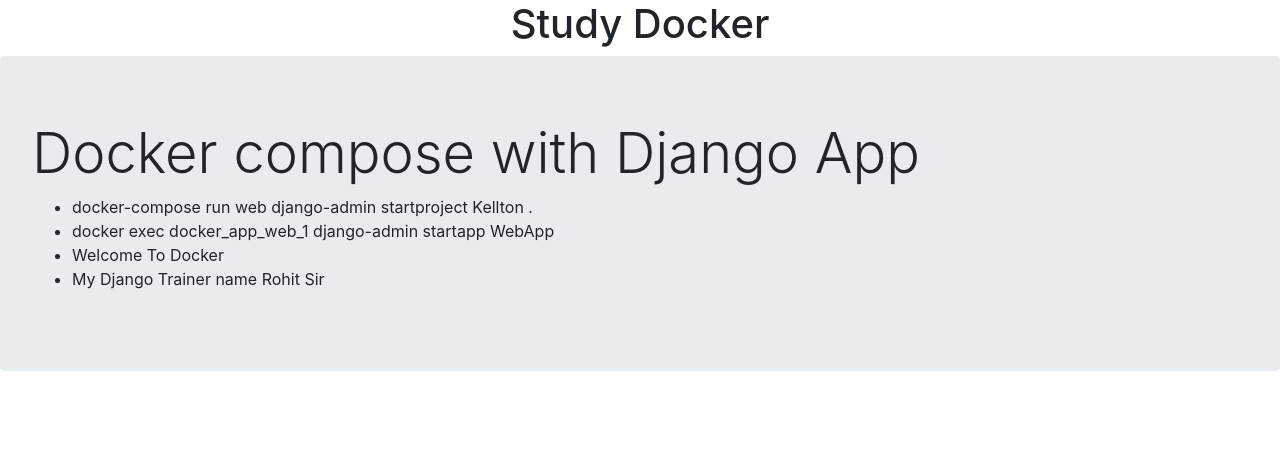
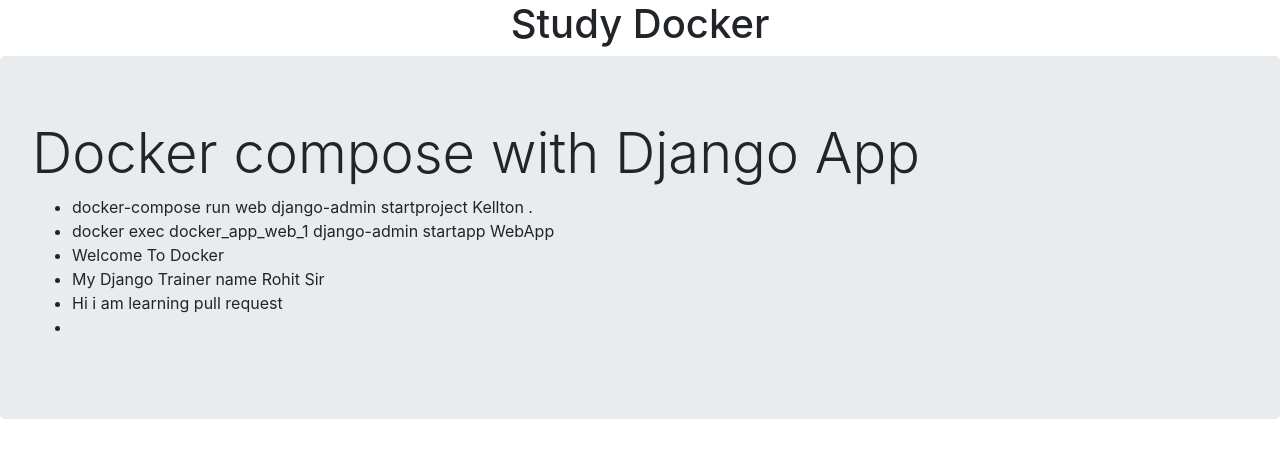
Before and after one commit to RahulGupta237/Django_Training, a Django app: page /compose_doc in a window 1280 px wide. Shown: the top 458 px of the page. Run offline with Django 3.2, Linux system fonts and the light colour scheme; some libraries are stand-ins or nearby versions.

Commit message:
Update Docker.html

```diff
--- a/Docker-Django/templates/WebApp/Docker.html
+++ b/Docker-Django/templates/WebApp/Docker.html
@@ -17,6 +17,7 @@
         <li>{{Create_App}}</li>
         <li>Welcome To Docker</li>
         <li>My Django Trainer name  Rohit Sir</li>
+        <li> Hi i am learning pull request<li>
     </ul>
 </div>
 </body>
```
